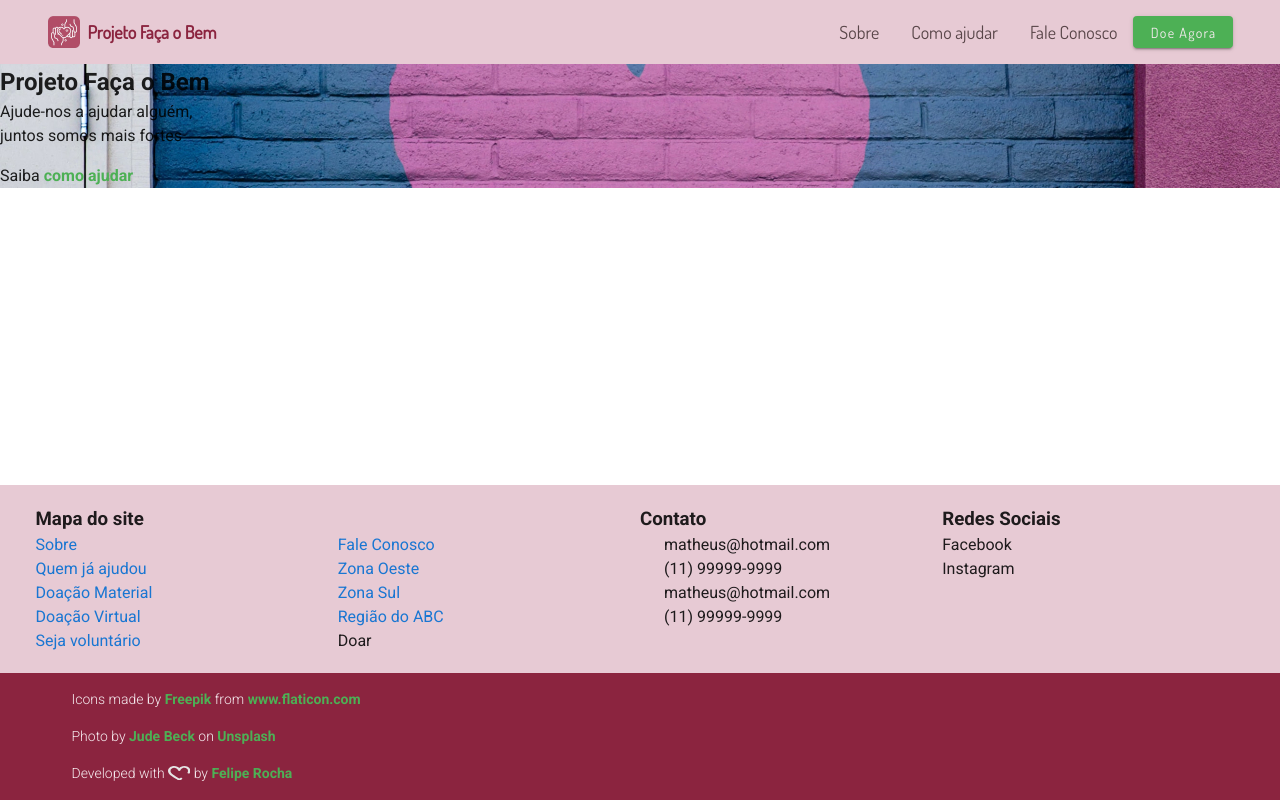
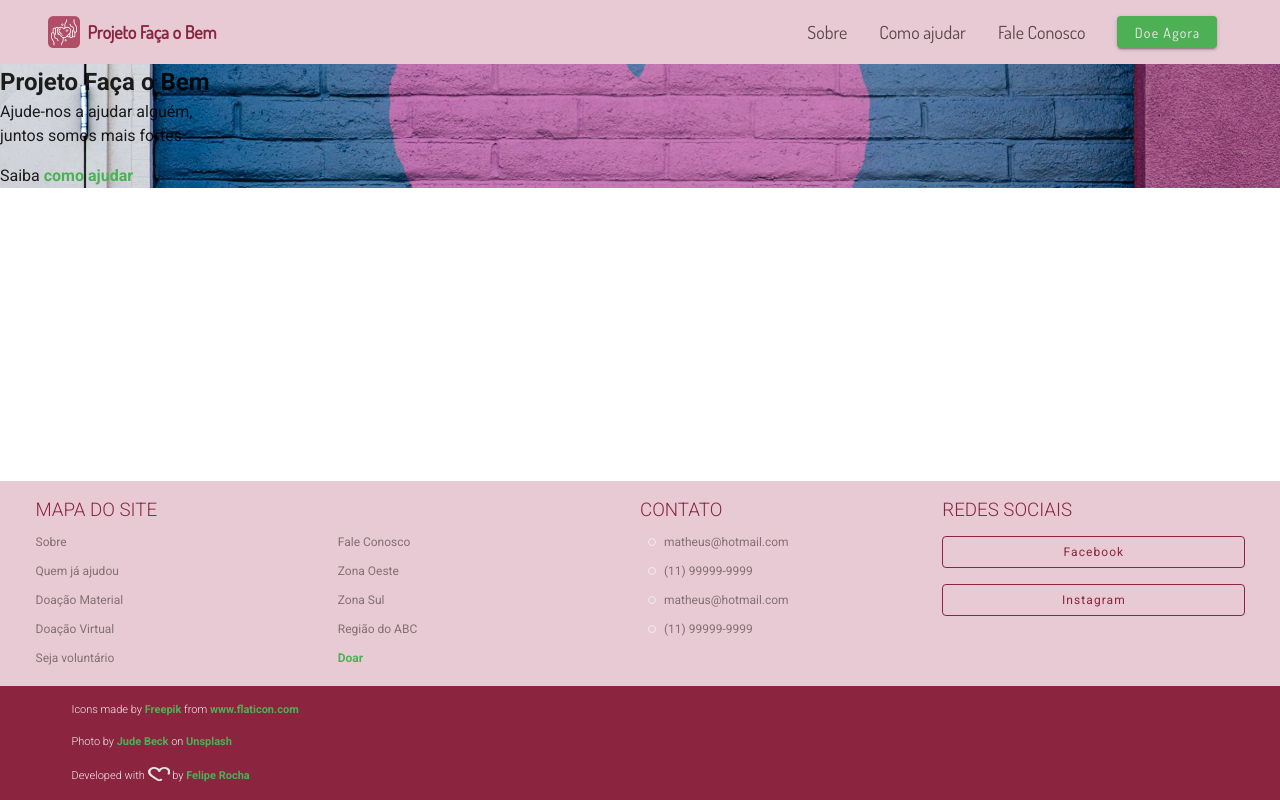
Before and after one commit to feliperocha93/faca-o-bem, a Vue app: page / in a window 1280 px wide. Built offline with nearby package versions, Linux system fonts and the light colour scheme.

Commit message:
Finalizando estilos do map

```diff
--- a/src/components/TheFooter.vue
+++ b/src/components/TheFooter.vue
@@ -90,7 +90,7 @@ export default Vue.extend({
 <style lang="scss" scoped>
 footer {
   background: $base-5;
-  font-size: $s14;
+  font-size: 11px;
   font-weight: 300;
   color: $cinza-claro-1;
 }
--- a/src/components/TheHeader.vue
+++ b/src/components/TheHeader.vue
@@ -18,13 +18,10 @@
           <router-link to="/sobre">Sobre</router-link>
           <router-link to="/como-ajudar">Como ajudar</router-link>
           <router-link to="/fale-conosco">Fale Conosco</router-link>
-          <v-btn
-            id="btn-doar"
-            color="#4db055"
-            height="32px"
-            link="true"
-            to="/doe-agora"
-            >Doe Agora</v-btn
+          <router-link to="/doe-agora"
+            ><v-btn id="btn-doar" color="#4db055" height="32px"
+              >Doe Agora</v-btn
+            ></router-link
           >
         </nav>
       </v-col>
--- a/src/components/TheMap.vue
+++ b/src/components/TheMap.vue
@@ -1,35 +1,58 @@
 <template>
   <section>
-    <v-container py-8>
-      <v-row>
-        <v-col cols="3">
+    <v-container py-8 class="d-flex justify-center">
+      <v-row class="nav-list">
+        <v-col cols="6">
           <h3>Mapa do site</h3>
-          <router-link to="/">Sobre</router-link>
-          <router-link to="/">Quem já ajudou</router-link>
-          <router-link to="/">Doação Material</router-link>
-          <router-link to="/">Doação Virtual</router-link>
-          <router-link to="/">Seja voluntário</router-link>
+          <v-row no-gutters>
+            <v-col cols="6">
+              <router-link to="/sobre">Sobre</router-link>
+              <router-link to="/sobre">Quem já ajudou</router-link>
+              <router-link to="/como-ajudar">Doação Material</router-link>
+              <router-link to="/como-ajudar">Doação Virtual</router-link>
+              <router-link to="/como-ajudar">Seja voluntário</router-link>
+            </v-col>
+            <v-col cols="6">
+              <router-link to="/fale-conosco">Fale Conosco</router-link>
+              <router-link to="/fale-conosco">Zona Oeste</router-link>
+              <router-link to="/fale-conosco">Zona Sul</router-link>
+              <router-link to="/fale-conosco">Região do ABC</router-link>
+              <router-link to="/doe-agora" id="doar">Doar</router-link>
+            </v-col>
+          </v-row>
         </v-col>
-        <v-col cols="3" class="mt-7">
-          <router-link to="/">Fale Conosco</router-link>
-          <router-link to="/">Zona Oeste</router-link>
-          <router-link to="/">Zona Sul</router-link>
-          <router-link to="/">Região do ABC</router-link>
-          <button>Doar</button>
-        </v-col>
+
         <v-col cols="3">
           <h3>Contato</h3>
-          <ul>
+          <ul class="list-style ">
             <li>matheus@hotmail.com</li>
             <li>(11) 99999-9999</li>
             <li>matheus@hotmail.com</li>
             <li>(11) 99999-9999</li>
           </ul>
         </v-col>
-        <v-col>
+        <v-col class="d-flex flex-column">
           <h3>Redes Sociais</h3>
-          <button>Facebook</button>
-          <button>Instagram</button>
+          <v-btn
+            outlined
+            class="social-btn mb-4 py-2"
+            color="#8B243F"
+            height="auto"
+            link
+            href="https://www.facebook.com/projetoofacaobem"
+            target="_blank"
+            >Facebook</v-btn
+          >
+          <v-btn
+            outlined
+            class="social-btn py-2"
+            color="#8B243F"
+            height="auto"
+            link
+            href="https://www.instagram.com/projetoofacaobem/"
+            target="_blank"
+            >Instagram</v-btn
+          >
         </v-col>
       </v-row>
     </v-container>
@@ -48,8 +71,43 @@ export default Vue.extend({
 section {
   background-color: $cinza-claro-3;
 }
-a,
-button {
-  display: block;
+
+h3 {
+  color: $base-5;
+  font-weight: 300;
+  line-height: 1;
+  margin-bottom: 16px;
+  text-transform: uppercase;
+}
+
+.nav-list a {
+  color: $cinza-escuro-1;
+  font-size: $s12;
+  line-height: 1.1;
+  display: table;
+}
+
+ul li,
+.nav-list a:not(:last-child) {
+  padding-bottom: 16px;
+}
+
+.nav-list .router-link-exact-active {
+  color: $base-5;
+}
+
+#doar {
+  color: $acentuacao-3;
+  font-weight: 700;
+}
+
+ul li {
+  color: $cinza-escuro-1;
+  font-size: $s12;
+  line-height: 1.1;
+}
+
+.social-btn {
+  text-transform: none;
 }
 </style>
--- a/src/styles/styles.scss
+++ b/src/styles/styles.scss
@@ -11,9 +11,30 @@
   color: $acentuacao-3;
   font-family: "Roboto", sans-serif;
   font-weight: 700;
+  transition: all 0.3s;
 }
 
-.nav-list .router-link-active:hover {
+.link:hover {
+  color: $acentuacao-5;
+}
+
+.list-style li {
+  position: relative;
+}
+
+.list-style li::before {
+  border: 1px solid $cinza-claro-1;
+  border-radius: 50%;
+  content: "";
+  display: block;
+  height: 8px;
+  width: 8px;
+  position: absolute;
+  left: -16px;
+  top: 2px;
+}
+
+.nav-list a:hover {
   color: $acentuacao-3;
   transition: all 0.3s;
 }
```
Also changed, not shown: src/assets/projeto-faca-o-bem-list-style.png (added), src/assets/projeto-faca-o-bem-list-style.svg (added).
